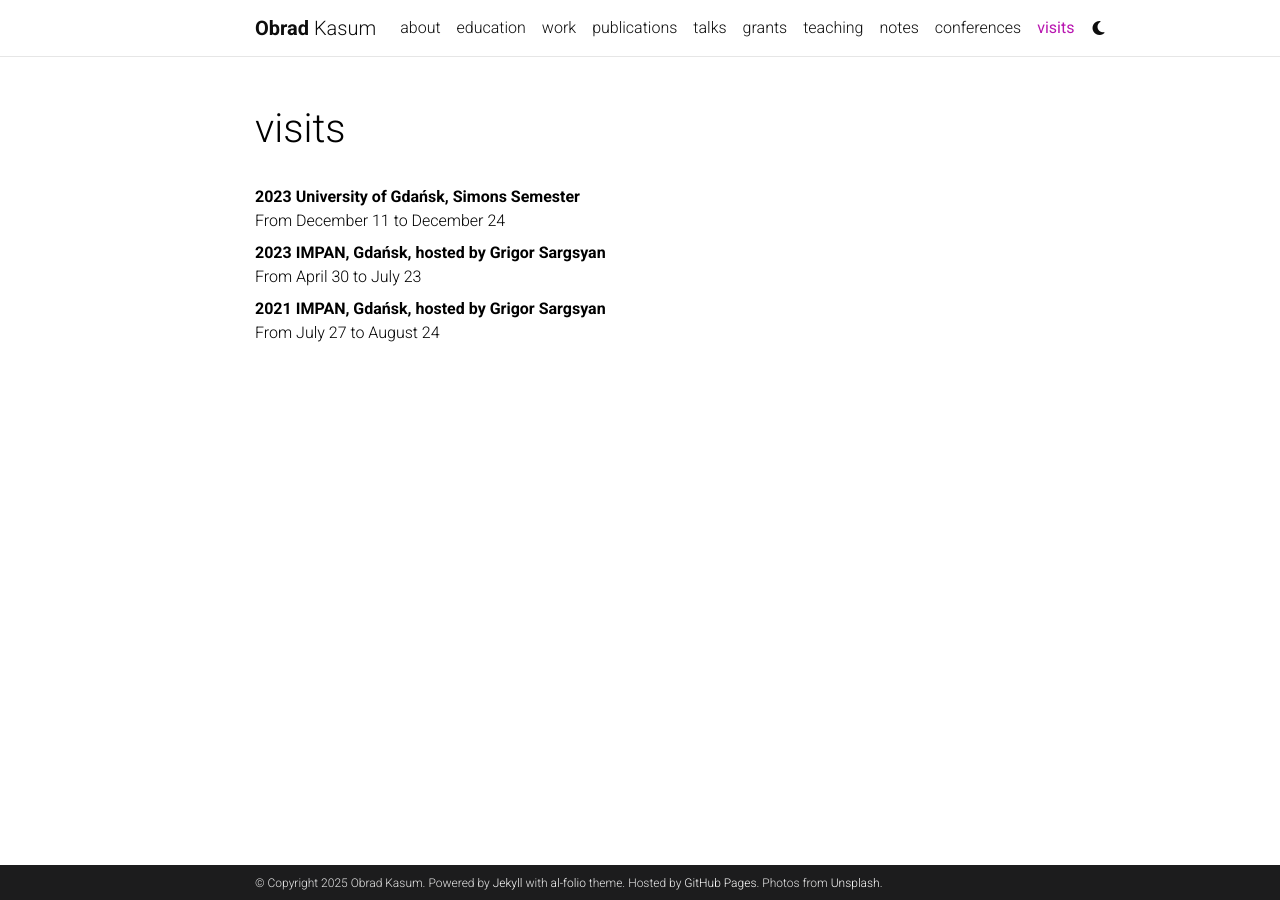
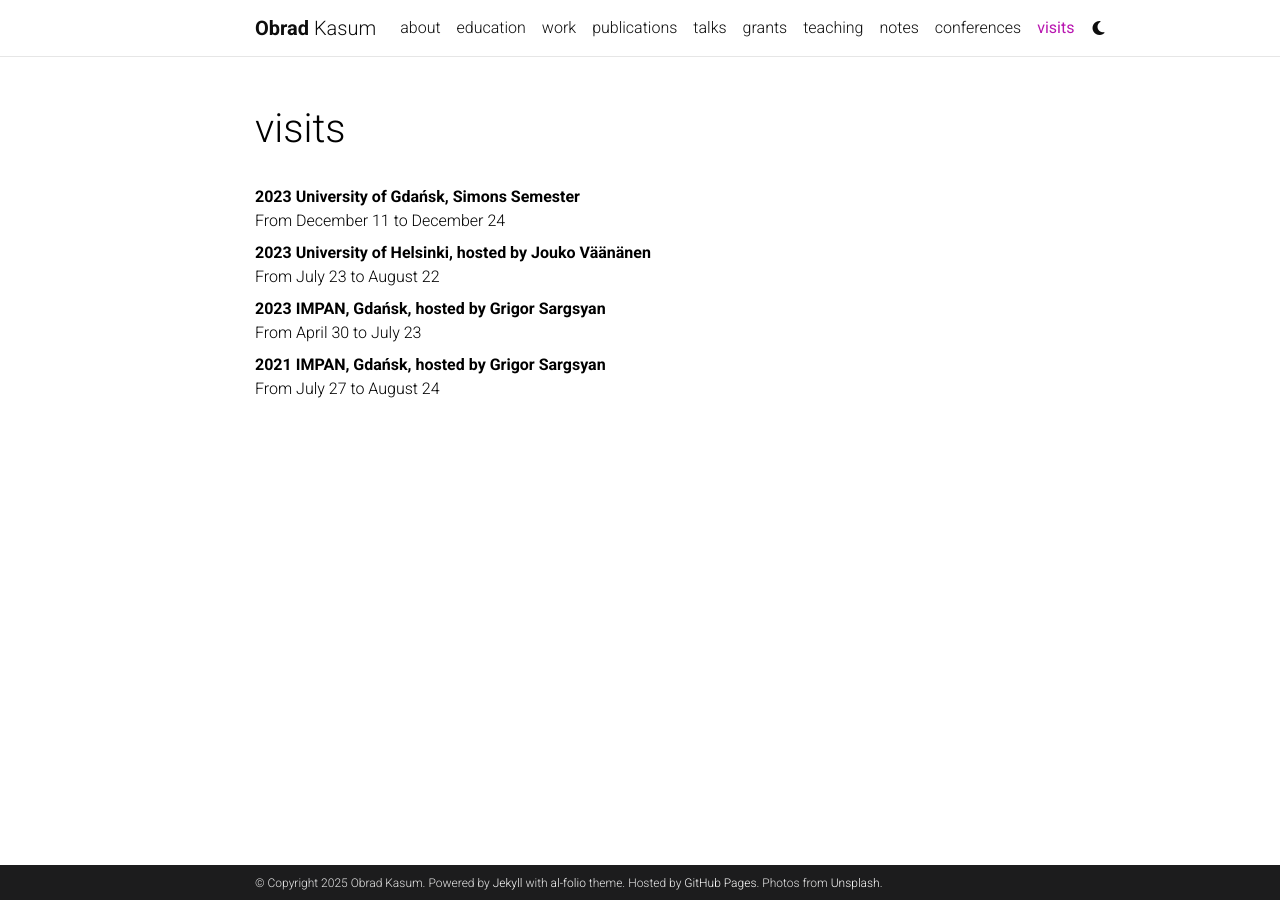
Before and after one commit to obradkasum/obradkasum.github.io, a Jekyll site: the page built from _pages/visits.md, in a window 1280 px wide. Built offline with Jekyll 4.4.1, drawn with Linux system fonts in a browser that asks for light colours; comment, search, counter and statistics services are not loaded; a style sheet for code colours, icons or effects is not loaded.

Commit message:
Update visits.md

```diff
--- a/_pages/visits.md
+++ b/_pages/visits.md
@@ -10,6 +10,9 @@ nav_order: 9
 <dt>2023 University of Gdańsk, Simons Semester</dt>
 <dd>From December 11 to December 24</dd>
 
+<dt>2023 University of Helsinki, hosted by Jouko Väänänen</dt>
+<dd>From July 23 to August 22</dd>
+
 <dt>2023 IMPAN, Gdańsk, hosted by Grigor Sargsyan</dt>
 <dd>From April 30 to July 23</dd>
 
```
